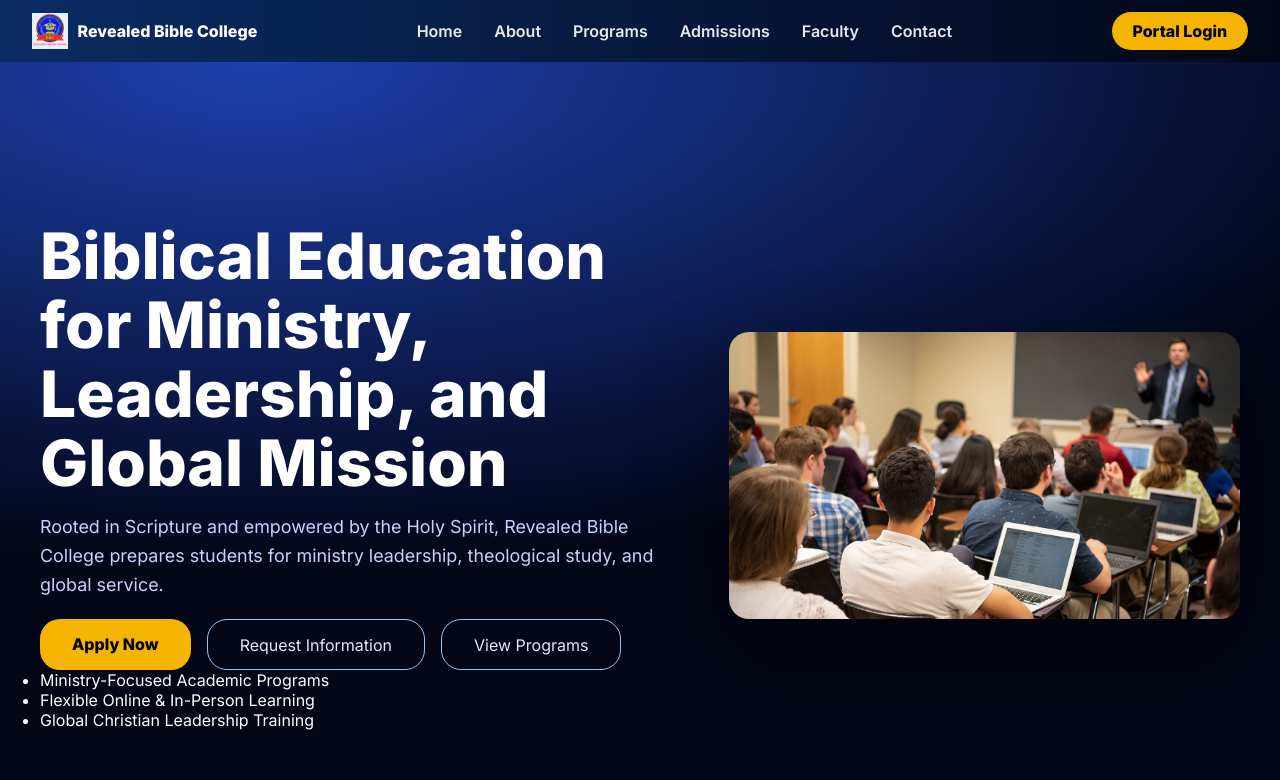
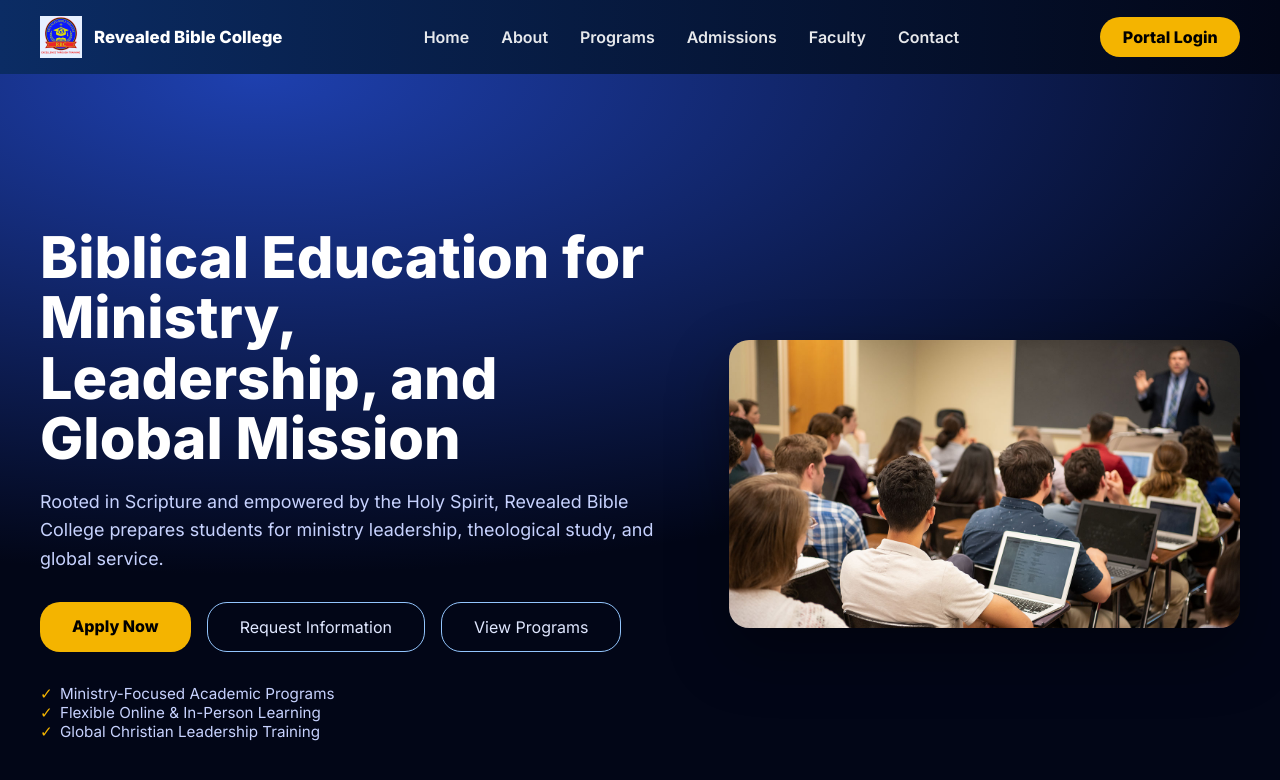
Before and after one commit to WillieKM/my-student-portal, a Jekyll site: the page built from index.html, in a window 1280 px wide and 900 px high. Shown: the top 780 px of the window. Built offline with Jekyll 4.4.1, drawn with Linux system fonts in a browser that asks for light colours.

Commit message:
Update main.css

```diff
--- a/assets/css/main.css
+++ b/assets/css/main.css
@@ -1,424 +1,338 @@
-/* =========================================================
-   ROOT VARIABLES
-   ========================================================= */
-:root{
-  --navy-dark:#020617;
-  --navy:#0b2c64;
-  --navy-soft:#1e40af;
-  --gold:#f4b400;
-  --text-muted:#c7d2fe;
-  --radius:1.25rem;
+/* ================= ROOT ================= */
+:root {
+  --navy-dark: #020617;
+  --navy: #0b2c64;
+  --navy-soft: #1e40af;
+  --gold: #f4b400;
+  --text-muted: #c7d2fe;
+  --radius: 1.25rem;
 }
 
-/* =========================================================
-   BASE RESET
-   ========================================================= */
-*{
-  box-sizing:border-box;
-  margin:0;
-  padding:0;
+/* ================= RESET ================= */
+* {
+  box-sizing: border-box;
+  margin: 0;
+  padding: 0;
 }
 
-body{
-  font-family:"Inter",sans-serif;
-  background:var(--navy-dark);
-  color:#fff;
-  min-height:100vh;
+body {
+  font-family: "Inter", sans-serif;
+  background: var(--navy-dark);
+  color: #ffffff;
+  min-height: 100vh;
 }
 
-a{
-  color:inherit;
-  text-decoration:none;
+a {
+  color: inherit;
+  text-decoration: none;
 }
 
-img{
-  max-width:100%;
-  height:auto;
-  display:block;
+/* ================= HEADER / NAV ================= */
+header {
+  background: linear-gradient(90deg, var(--navy), var(--navy-dark));
+  position: sticky;
+  top: 0;
+  z-index: 100;
 }
 
-/* =========================================================
-   HEADER / NAVIGATION
-   ========================================================= */
-header{
-  background:linear-gradient(90deg,var(--navy),var(--navy-dark));
-  position:sticky;
-  top:0;
-  z-index:100;
+.nav {
+  max-width: 1400px;
+  margin: auto;
+  padding: 1rem 2.5rem;
+  display: flex;
+  align-items: center;
+  justify-content: space-between;
+  gap: 1.5rem;
 }
 
-.nav{
-  max-width:1400px;
-  margin:auto;
-  padding:0.75rem 2rem;
-  display:flex;
-  align-items:center;
-  justify-content:space-between;
-  gap:1.25rem;
+.brand {
+  display: flex;
+  align-items: center;
+  gap: 0.75rem;
+  font-weight: 800;
+  font-size: 1.05rem;
 }
 
-.brand{
-  display:flex;
-  align-items:center;
-  gap:.6rem;
-  font-weight:800;
-  font-size:1rem;
+.brand img {
+  height: 42px;
+  width: auto;
 }
 
-.brand img{
-  height:36px;
-  width:auto;
+.nav-links {
+  display: flex;
+  gap: 2rem;
+  font-weight: 600;
 }
 
-.nav-links{
-  display:flex;
-  gap:2rem;
-  font-weight:600;
+.nav-links a {
+  opacity: 0.9;
 }
 
-.nav-links a{
-  opacity:.9;
+.nav-links a:hover {
+  opacity: 1;
 }
 
-.nav-links a:hover{
-  opacity:1;
+.nav-cta {
+  background: var(--gold);
+  color: #000;
+  padding: 0.6rem 1.4rem;
+  border-radius: 999px;
+  font-weight: 800;
 }
 
-.nav-cta{
-  background:var(--gold);
-  color:#000;
-  padding:.55rem 1.3rem;
-  border-radius:999px;
-  font-weight:800;
+/* ================= HAMBURGER ================= */
+.hamburger {
+  display: none;
+  background: none;
+  border: none;
+  font-size: 2rem;
+  color: #fff;
+  cursor: pointer;
+  z-index: 2000;
 }
 
-/* =========================================================
-   HAMBURGER / MOBILE NAV
-   ========================================================= */
-.hamburger{
-  display:none;
-  background:none;
-  border:none;
-  font-size:2rem;
-  color:#fff;
-  cursor:pointer;
-  z-index:2000;
+/* ================= MOBILE MENU ================= */
+.mobile-menu {
+  position: fixed;
+  top: 0;
+  right: -100%;
+  width: 260px;
+  height: 100vh;
+  background: var(--navy-dark);
+  padding: 2.5rem 1.5rem;
+  display: flex;
+  flex-direction: column;
+  gap: 1.4rem;
+  transition: right 0.3s ease;
+  z-index: 1500;
 }
 
-.mobile-menu{
-  position:fixed;
-  top:0;
-  right:-100%;
-  width:260px;
-  height:100vh;
-  background:var(--navy-dark);
-  padding:2.5rem 1.5rem;
-  display:flex;
-  flex-direction:column;
-  gap:1.4rem;
-  transition:right .3s ease;
-  z-index:1500;
+.mobile-menu a {
+  font-size: 1.1rem;
+  font-weight: 600;
 }
 
-.mobile-menu.open{
-  right:0;
+.mobile-menu.open {
+  right: 0;
 }
 
-.mobile-menu a{
-  font-size:1.1rem;
-  font-weight:600;
+.mobile-portal {
+  margin-top: 1.5rem;
+  background: var(--gold);
+  color: #000;
+  padding: 0.7rem 1.2rem;
+  border-radius: 999px;
+  font-weight: 800;
+  text-align: center;
 }
 
-.mobile-portal{
-  margin-top:1.5rem;
-  background:var(--gold);
-  color:#000;
-  padding:.7rem 1.2rem;
-  border-radius:999px;
-  font-weight:800;
-  text-align:center;
+.overlay {
+  position: fixed;
+  inset: 0;
+  background: rgba(0, 0, 0, 0.5);
+  opacity: 0;
+  pointer-events: none;
+  transition: opacity 0.3s ease;
+  z-index: 1400;
 }
 
-.overlay{
-  position:fixed;
-  inset:0;
-  background:rgba(0,0,0,.5);
-  opacity:0;
-  pointer-events:none;
-  transition:opacity .3s ease;
-  z-index:1200;
+.overlay.active {
+  opacity: 1;
+  pointer-events: auto;
 }
 
-.overlay.active{
-  opacity:1;
-  pointer-events:auto;
+body.menu-open {
+  overflow: hidden;
 }
 
-body.menu-open{
-  overflow:hidden;
-  height:100vh;
+/* ================= HERO ================= */
+.hero {
+  min-height: calc(100vh - 80px);
+  background: radial-gradient(
+    1200px 500px at 20% 0%,
+    var(--navy-soft),
+    var(--navy-dark)
+  );
+  display: flex;
+  align-items: center;
 }
 
-/* =========================================================
-   HERO
-   ========================================================= */
-.hero{
-  min-height:calc(100vh - 72px);
-  background:radial-gradient(1200px 500px at 20% 0%,var(--navy-soft),var(--navy-dark));
-  display:flex;
-  align-items:center;
+.hero-inner {
+  max-width: 1400px;
+  margin: auto;
+  padding: 4.5rem 2.5rem;
+  display: grid;
+  grid-template-columns: 1.1fr 0.9fr;
+  gap: 4rem;
+  align-items: center;
 }
 
-.hero-inner{
-  max-width:1400px;
-  margin:auto;
-  padding:4.5rem 2.5rem;
-  display:grid;
-  grid-template-columns:1.1fr .9fr;
-  gap:4rem;
-  align-items:center;
+.hero-content {
+  max-width: 620px;
 }
 
-.hero h1{
-  font-size:clamp(3rem,5vw,4.2rem);
-  font-weight:900;
-  line-height:1.08;
-  margin-bottom:1rem;
+.hero h1 {
+  font-size: clamp(2.8rem, 4.5vw, 3.9rem);
+  font-weight: 900;
+  line-height: 1.05;
+  margin-bottom: 1.2rem;
 }
 
-.hero-divider{
-  width:80px;
-  height:4px;
-  background:var(--gold);
-  border-radius:999px;
-  margin-bottom:1.5rem;
+.hero p {
+  font-size: 1.12rem;
+  color: var(--text-muted);
+  line-height: 1.6;
+  margin-bottom: 1.4rem;
 }
 
-.hero p{
-  font-size:1.12rem;
-  color:var(--text-muted);
-  line-height:1.6;
-  max-width:46rem;
-  margin-bottom:1.2rem;
+.hero-actions {
+  display: flex;
+  gap: 1rem;
+  flex-wrap: wrap;
+  margin-top: 1.75rem;
 }
 
-.hero-actions{
-  display:flex;
-  gap:1rem;
-  flex-wrap:wrap;
-  margin-top:1.25rem;
+.btn-primary {
+  background: var(--gold);
+  color: #000;
+  padding: 0.9rem 2rem;
+  border-radius: var(--radius);
+  font-weight: 800;
 }
 
-.btn-primary{
-  background:var(--gold);
-  color:#000;
-  padding:.9rem 2rem;
-  border-radius:var(--radius);
-  font-weight:800;
-  display:inline-block;
+.btn-secondary {
+  border: 1px solid #93c5fd;
+  color: #e0e7ff;
+  padding: 0.9rem 2rem;
+  border-radius: var(--radius);
 }
 
-.btn-secondary{
-  border:1px solid #93c5fd;
-  color:#e0e7ff;
-  padding:.9rem 2rem;
-  border-radius:var(--radius);
-  display:inline-block;
+.hero-trust {
+  list-style: none;
+  margin-top: 2rem;
+  padding-left: 0;
+  color: var(--text-muted);
+  font-size: 0.95rem;
 }
 
-.hero img{
-  width:100%;
-  max-width:560px;
-  border-radius:var(--radius);
-  box-shadow:0 35px 90px rgba(0,0,0,.45);
-  justify-self:end;
+.hero-trust li::before {
+  content: "✓";
+  color: var(--gold);
+  margin-right: 0.45rem;
 }
 
-/* Compact hero for inner pages */
-.hero--compact{
-  min-height:420px;
-  align-items:flex-end;
+.hero img {
+  width: 100%;
+  max-width: 520px;
+  border-radius: var(--radius);
+  box-shadow: 0 25px 60px rgba(0, 0, 0, 0.35);
+  justify-self: end;
 }
 
-.hero--compact .hero-inner{
-  padding-top:6rem;
-  padding-bottom:4rem;
+/* ================= WHITE SECTION ================= */
+.section-white {
+  background: #ffffff;
+  color: #020617;
+  padding: 5rem 2.5rem;
 }
 
-.hero--compact h1{
-  font-size:clamp(2.4rem,4vw,3.2rem);
+.section-inner {
+  max-width: 1200px;
+  margin: auto;
 }
 
-/* =========================================================
-   WHITE CONTENT SECTIONS
-   ========================================================= */
-.section-white{
-  background:#ffffff;
-  color:#020617;
-  padding:5rem 2.5rem;
+.section-white h2 {
+  font-size: 2.2rem;
+  font-weight: 800;
+  margin-bottom: 1rem;
 }
 
-.section-inner{
-  max-width:1200px;
-  margin:auto;
+.section-white p {
+  color: #334155;
+  line-height: 1.6;
+  max-width: 900px;
 }
 
-.section-white h2{
-  font-size:2.2rem;
-  font-weight:800;
-  margin-bottom:1rem;
+/* ================= CARDS ================= */
+.card-grid {
+  margin-top: 3rem;
+  display: grid;
+  grid-template-columns: repeat(auto-fit, minmax(260px, 1fr));
+  gap: 2.5rem;
 }
 
-.section-white p{
-  color:#334155;
-  line-height:1.6;
-  max-width:900px;
+.card {
+  background: #ffffff;
+  border-radius: var(--radius);
+  padding: 2.5rem;
+  box-shadow: 0 30px 60px rgba(2, 6, 23, 0.08);
+  transition: transform 0.25s ease, box-shadow 0.25s ease;
 }
 
-/* =========================================================
-   CARDS
-   ========================================================= */
-.card-grid{
-  margin-top:3rem;
-  display:grid;
-  grid-template-columns:repeat(auto-fit,minmax(260px,1fr));
-  gap:2.5rem;
+.card:hover {
+  transform: translateY(-6px);
+  box-shadow: 0 40px 80px rgba(2, 6, 23, 0.12);
 }
 
-.card{
-  background:#fff;
-  border-radius:var(--radius);
-  padding:2.5rem;
-  box-shadow:0 30px 60px rgba(2,6,23,.08);
+.card h3 {
+  font-size: 1.2rem;
+  font-weight: 800;
+  margin-bottom: 0.6rem;
+  color: var(--navy);
 }
 
-.card-icon{
-  font-size:2rem;
-  margin-bottom:.75rem;
+.card p {
+  color: #475569;
+  font-size: 0.95rem;
+  line-height: 1.6;
 }
 
-.card h3{
-  font-size:1.2rem;
-  font-weight:800;
-  margin-bottom:.6rem;
-  color:var(--navy);
+/* ================= FOOTER ================= */
+.site-footer {
+  background: var(--navy-dark);
+  color: #94a3b8;
+  padding: 2rem 2.5rem;
+  text-align: center;
+  font-size: 0.9rem;
 }
 
-.card p{
-  color:#475569;
-  font-size:.95rem;
-  line-height:1.6;
+/* ================= ACCESSIBILITY ================= */
+a:focus-visible,
+button:focus-visible {
+  outline: 3px solid var(--gold);
+  outline-offset: 4px;
 }
 
-/* Hover animation – desktop only */
-@media (hover:hover) and (pointer:fine){
-  .card{
-    transition:transform .25s ease,box-shadow .25s ease;
+/* ================= RESPONSIVE ================= */
+@media (max-width: 900px) {
+  .nav-links,
+  .nav-cta {
+    display: none;
   }
-  .card:hover{
-    transform:translateY(-6px);
-    box-shadow:0 40px 80px rgba(2,6,23,.12);
+
+  .hamburger {
+    display: block;
+  }
+
+  .hero-inner {
+    grid-template-columns: 1fr;
+    text-align: center;
+    gap: 2.5rem;
+  }
+
+  .hero-content {
+    max-width: 100%;
+  }
+
+  .hero img {
+    max-width: 90%;
+    margin: 2rem auto 0;
+  }
+
+  .hero-trust {
+    max-width: 420px;
+    margin-left: auto;
+    margin-right: auto;
+    text-align: left;
   }
 }
-
-/* =========================================================
-   DARK CTA SECTION
-   ========================================================= */
-.catalogue-cta{
-  background:var(--navy);
-  padding:4rem 2.5rem;
-  text-align:center;
-}
-
-.catalogue-cta h2{
-  font-size:2rem;
-  margin-bottom:.75rem;
-}
-
-.catalogue-cta p{
-  max-width:850px;
-  margin:auto;
-  color:var(--text-muted);
-  line-height:1.6;
-}
-
-.catalogue-cta a{
-  margin-top:1.75rem;
-  display:inline-block;
-  background:var(--gold);
-  color:#000;
-  padding:.9rem 2.2rem;
-  border-radius:var(--radius);
-  font-weight:800;
-}
-
-/* =========================================================
-   FOOTER
-   ========================================================= */
-.site-footer{
-  background:var(--navy-dark);
-  color:#94a3b8;
-  padding:2rem 2.5rem;
-  text-align:center;
-  font-size:.9rem;
-}
-
-/* =========================================================
-   ACCESSIBILITY
-   ========================================================= */
-a:focus-visible,
-button:focus-visible{
-  outline:3px solid var(--gold);
-  outline-offset:4px;
-}
-
-/* =========================================================
-   MOBILE OVERRIDES (FINAL AUTHORITY)
-   ========================================================= */
-@media (max-width:900px){
-
-  .nav-links,
-  .nav-cta{
-    display:none !important;
-  }
-
-  .hamburger{
-    display:block !important;
-  }
-
-  .nav{
-    padding:.6rem 1.5rem;
-  }
-
-  .brand{
-    font-size:.95rem;
-  }
-
-  .brand img{
-    height:32px;
-  }
-
-  .hero{
-    min-height:calc(100vh - 64px);
-  }
-
-  .hero-inner{
-    grid-template-columns:1fr;
-    text-align:center;
-  }
-
-  .hero img{
-    margin-top:2rem;
-    max-width:90%;
-    justify-self:center;
-  }
-
-  .hero-divider{
-    margin-left:auto;
-    margin-right:auto;
-  }
-
-  .card-grid{
-    grid-template-columns:1fr;
-  }
-}
```
